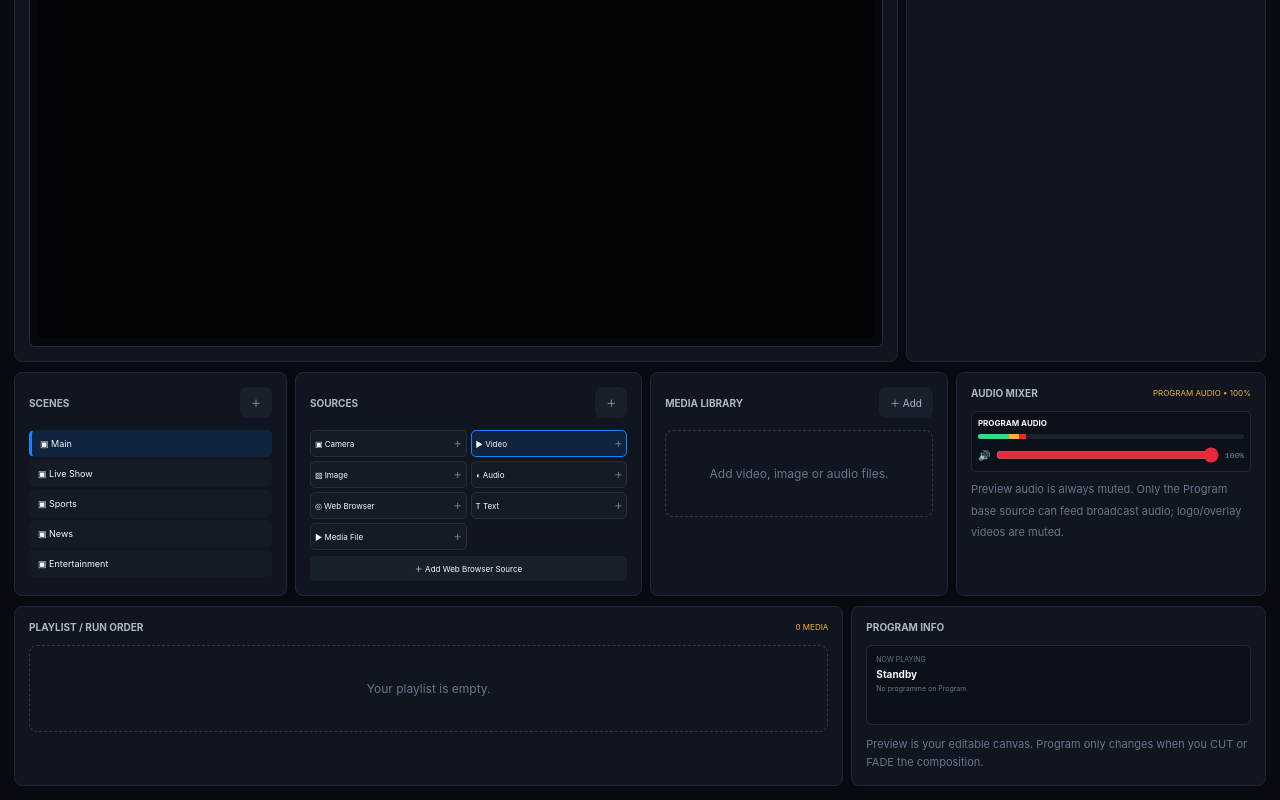
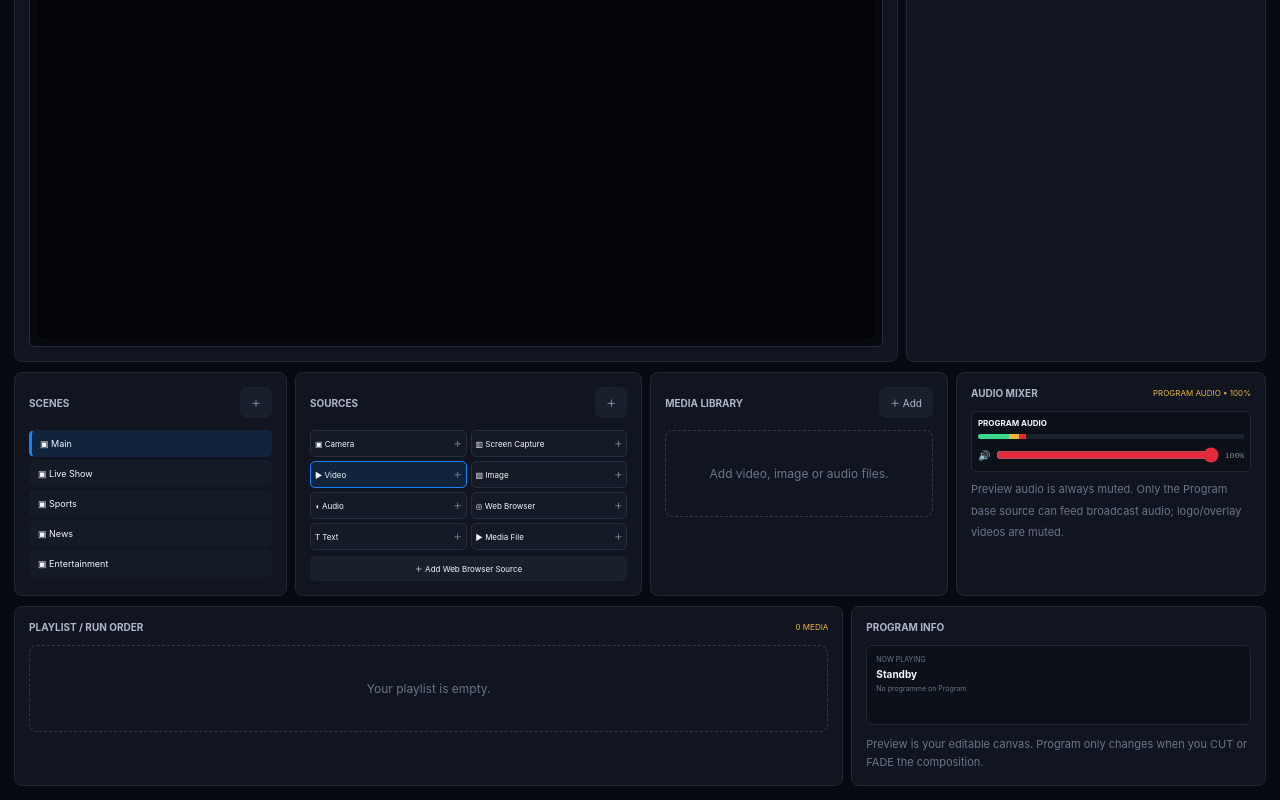
Before and after one commit to julius2255/digital-television-solution, a Next.js app: page / in a window 1280 px wide. Shown: the part 862-1662 px from the top of the page. Built offline with nearby package versions, Linux system fonts and the light colour scheme.

Commit message:
Add OBS-style screen capture source

```diff
--- a/app/page.tsx
+++ b/app/page.tsx
@@ -33,6 +33,7 @@ const initialScenes:Scene[]=[
 
 const initialSources:Source[]=[
   {id:"camera",name:"Camera",kind:"Camera",visible:true},
+  {id:"screen",name:"Screen Capture",kind:"Screen",visible:true},
   {id:"video",name:"Video",kind:"Video",visible:true},
   {id:"image",name:"Image",kind:"Image",visible:true},
   {id:"audio",name:"Audio",kind:"Audio",visible:true},
@@ -76,7 +77,9 @@ export default function Home(){
   const [toast,setToast]=useState("");
   const [connected,setConnected]=useState<Record<string,boolean>>({YouTube:false,Facebook:false,TikTok:false,"Custom RTMP":false});
   const cameraStreamRef=useRef<MediaStream|null>(null);
+  const screenStreamRef=useRef<MediaStream|null>(null);
   const [cameraReady,setCameraReady]=useState(false);
+  const [screenReady,setScreenReady]=useState(false);
   const [cameraFacing,setCameraFacing]=useState<"user"|"environment">("user");
   const [schedule,setSchedule]=useState<string[][]>(seedSchedule);
   const [autoSchedule,setAutoSchedule]=useState(true);
@@ -168,6 +171,8 @@ export default function Home(){
   const startCamera=async()=>{try{if(cameraStreamRef.current){setCameraReady(true);setActiveSource("camera");return;}const stream=await navigator.mediaDevices.getUserMedia({video:{facingMode:{ideal:cameraFacing}},audio:true});cameraStreamRef.current=stream;setCameraReady(true);setActiveSource("camera");setPreviewMediaId("");setPreviewWebUrl("");setPreviewPlaying(true);setPreviewLayers([]);notify(cameraFacing==="user"?"Front camera is ready in Preview":"Back camera is ready in Preview")}catch{notify("Camera access was denied or is unavailable")}};
   const flipCamera=async()=>{const next=cameraFacing==="user"?"environment":"user" as "user"|"environment";try{if(cameraStreamRef.current)cameraStreamRef.current.getTracks().forEach(t=>t.stop());const stream=await navigator.mediaDevices.getUserMedia({video:{facingMode:{exact:next}},audio:true});cameraStreamRef.current=stream;setCameraFacing(next);setCameraReady(true);setActiveSource("camera");notify(next==="user"?"Switched to front camera":"Switched to back camera")}catch{try{const stream=await navigator.mediaDevices.getUserMedia({video:{facingMode:{ideal:next}},audio:true});cameraStreamRef.current=stream;setCameraFacing(next);setCameraReady(true);setActiveSource("camera");notify(next==="user"?"Switched to front camera":"Switched to back camera")}catch{notify("Could not switch camera on this device")}}};
   const stopCamera=()=>{cameraStreamRef.current?.getTracks().forEach(t=>t.stop());cameraStreamRef.current=null;setCameraReady(false);if(activeSource==="camera")setActiveSource("video");notify("Camera source stopped")};
+  const startScreenShare=async()=>{try{if(!navigator.mediaDevices?.getDisplayMedia){notify("Screen capture is not supported by this browser");return;}if(screenStreamRef.current){setScreenReady(true);setActiveSource("screen");return;}const stream=await navigator.mediaDevices.getDisplayMedia({video:true,audio:true});screenStreamRef.current=stream;setScreenReady(true);setActiveSource("screen");setPreviewMediaId("");setPreviewWebUrl("");setPreviewPlaying(true);setPreviewLayers([]);stream.getVideoTracks()[0]?.addEventListener("ended",()=>{screenStreamRef.current=null;setScreenReady(false);if(activeSource==="screen")setActiveSource("video");notify("Screen sharing stopped")});notify("Screen capture is ready in Preview")}catch{notify("Screen sharing was cancelled or unavailable")}};
+  const stopScreenShare=()=>{screenStreamRef.current?.getTracks().forEach(t=>t.stop());screenStreamRef.current=null;setScreenReady(false);if(activeSource==="screen")setActiveSource("video");notify("Screen capture stopped")};
   const addSource=()=>{
     const name=prompt("Source name","New Source");
     if(!name?.trim())return;
@@ -273,7 +278,7 @@ export default function Home(){
         onProgramEnded={()=>{const current=programMediaId;if(current&&playNextPlaylistItem(current))return;setProgramPlaying(false);setProgramTime(0);notify("Program item finished — waiting for the next scheduled item")}}
         scenes={scenes} activeScene={activeScene} setActiveScene={setActiveScene} addScene={addScene}
         sources={sources} activeSource={activeSource} setActiveSource={setActiveSource} addSource={addSource} addWebSource={addWebSource}
-        mediaFiles={mediaFiles} selectMedia={selectMedia} playMedia={playMedia} selectWeb={(url)=>{setPreviewMediaId("");setPreviewWebUrl(url);setPreviewPlaying(false);notify("Web page loaded into Preview")}} upload={()=>fileInputRef.current?.click()} cameraStream={cameraStreamRef.current} cameraReady={cameraReady} cameraFacing={cameraFacing} startCamera={startCamera} flipCamera={flipCamera} stopCamera={stopCamera}
+        mediaFiles={mediaFiles} selectMedia={selectMedia} playMedia={playMedia} selectWeb={(url)=>{setPreviewMediaId("");setPreviewWebUrl(url);setPreviewPlaying(false);notify("Web page loaded into Preview")}} upload={()=>fileInputRef.current?.click()} cameraStream={cameraStreamRef.current} cameraReady={cameraReady} cameraFacing={cameraFacing} startCamera={startCamera} flipCamera={flipCamera} stopCamera={stopCamera} screenStream={screenStreamRef.current} screenReady={screenReady} startScreenShare={startScreenShare} stopScreenShare={stopScreenShare}
       />}
       {section==="playlist"&&<Playlist mediaFiles={mediaFiles} playlistIds={playlistIds} previewMediaId={previewMediaId} selectMedia={selectMedia} playMedia={playMedia} remove={removeMedia} move={movePlaylist} removeFromPlaylist={removeFromPlaylist} addToPlaylist={addToPlaylist} playNow={playPlaylistItem} upload={()=>fileInputRef.current?.click()}/>}
       {section==="schedule"&&<Schedule rows={schedule} now={scheduleClock} auto={autoSchedule} setAuto={setAutoSchedule} setRows={setSchedule} add={addProgramme} mediaFiles={mediaFiles} playNow={playScheduled} showLogoMap={showLogoMap} setShowLogoMap={setShowLogoMap} imageFiles={mediaFiles.filter(f=>f.type.startsWith("image/"))}/>}
@@ -297,13 +302,13 @@ function Studio(p:{
   take:(mode?:"cut"|"fade",time?:number)=>void;transition:"cut"|"fade";setTransition:(v:"cut"|"fade")=>void;
   live:boolean;toggleLive:()=>void;onProgramEnded?:()=>void;scenes:Scene[];activeScene:string;setActiveScene:(v:string)=>void;addScene:()=>void;
   sources:Source[];activeSource:string;setActiveSource:(v:string)=>void;addSource:()=>void;addWebSource:()=>void;
-  mediaFiles:MediaFile[];selectMedia:(id:string)=>void;playMedia:(id:string)=>void;selectWeb:(url:string)=>void;upload:()=>void;cameraStream:MediaStream|null;cameraReady:boolean;cameraFacing:"user"|"environment";startCamera:()=>void;flipCamera:()=>void;stopCamera:()=>void;
+  mediaFiles:MediaFile[];selectMedia:(id:string)=>void;playMedia:(id:string)=>void;selectWeb:(url:string)=>void;upload:()=>void;cameraStream:MediaStream|null;cameraReady:boolean;cameraFacing:"user"|"environment";startCamera:()=>void;flipCamera:()=>void;stopCamera:()=>void;screenStream:MediaStream|null;screenReady:boolean;startScreenShare:()=>void;stopScreenShare:()=>void;
 }){
   const previewRef=useRef<HTMLVideoElement>(null);
   const programRef=useRef<HTMLVideoElement>(null);
   const previewWebRef=useRef<HTMLIFrameElement>(null);
-  const previewCameraRef=useRef<HTMLVideoElement>(null);const programCameraRef=useRef<HTMLVideoElement>(null);
-  useEffect(()=>{if(previewCameraRef.current)previewCameraRef.current.srcObject=p.cameraStream},[p.cameraStream]);useEffect(()=>{if(programCameraRef.current)programCameraRef.current.srcObject=p.cameraStream},[p.cameraStream]);
+  const previewCameraRef=useRef<HTMLVideoElement>(null);const programCameraRef=useRef<HTMLVideoElement>(null);const previewScreenRef=useRef<HTMLVideoElement>(null);const programScreenRef=useRef<HTMLVideoElement>(null);
+  useEffect(()=>{if(previewCameraRef.current)previewCameraRef.current.srcObject=p.cameraStream},[p.cameraStream]);useEffect(()=>{if(programCameraRef.current)programCameraRef.current.srcObject=p.cameraStream},[p.cameraStream]);useEffect(()=>{if(previewScreenRef.current)previewScreenRef.current.srcObject=p.screenStream},[p.screenStream]);useEffect(()=>{if(programScreenRef.current)programScreenRef.current.srcObject=p.screenStream},[p.screenStream]);
   const programWebRef=useRef<HTMLIFrameElement>(null);
   const editorRef=useRef<HTMLDivElement>(null);
   const dragRef=useRef<{id:string;mode:"move"|"resize"|"crop";startX:number;startY:number;x:number;y:number;width:number;height:number;cropTop:number;cropRight:number;cropBottom:number;cropLeft:number}|null>(null);
@@ -403,6 +408,7 @@ function Studio(p:{
   const composition=(program:boolean)=>{
     const layers=program?p.programLayers:p.previewLayers;
     const base=layers.find(x=>x.id==="base");const cameraActive=p.activeSource==="camera"&&!!p.cameraStream;
+  const screenActive=p.activeSource==="screen"&&!!p.screenStream;
     return <div className={"composition "+(program&&fadePulse?"programFade":"")} style={program?{"--fade-duration":p.fadeSpeed+"ms"} as React.CSSProperties:undefined} ref={!program?editorRef:null}>
       {!base&&!program&&cameraActive&&<video ref={previewCameraRef} className="compositionCamera" autoPlay muted playsInline/>}{!base&&!program&&p.previewWebUrl&&<iframe ref={previewWebRef} className="compositionWeb" src={p.previewWebUrl} title="Preview Web Source" allow="autoplay; encrypted-media; picture-in-picture" allowFullScreen/>}
       {!base&&program&&cameraActive&&<video ref={programCameraRef} className="compositionCamera" autoPlay muted={!p.programPlaying||p.muted} playsInline/>}{!base&&program&&p.programWebUrl&&<iframe ref={programWebRef} className="compositionWeb" src={p.programWebUrl} title="Program Web Source" allow="autoplay; encrypted-media; picture-in-picture" allowFullScreen/>}
@@ -437,7 +443,7 @@ function Studio(p:{
 
     <div className="obsBarSimple">
       <div className="panel compact"><div className="title"><b>SCENES</b><button onClick={p.addScene}>＋</button></div>{p.scenes.map(s=><button key={s.id} className={"scene "+(p.activeScene===s.id?"selected":"")} onClick={()=>p.setActiveScene(s.id)}>▣ {s.name}</button>)}</div>
-      <div className="panel compact"><div className="title"><b>SOURCES</b><button onClick={p.addSource}>＋</button></div><div className="sourceGrid">{p.sources.map(s=><button key={s.id} className={p.activeSource===s.id?"sourceSelected":""} onClick={()=>{if(s.kind==="Camera"){p.startCamera();return;}p.setActiveSource(s.id);if(s.kind==="Web"&&s.url)p.selectWeb(s.url)}}>{s.kind==="Camera"?"▣":s.kind==="Image"?"▧":s.kind==="Audio"?"◖":s.kind==="Web"?"◎":s.kind==="Text"?"T":"▶"} {s.name}<b>＋</b></button>)}</div><button className="webSourceButton" onClick={p.addWebSource}>＋ Add Web Browser Source</button>{p.cameraReady&&<div className="cameraControls"><button className="webSourceButton" onClick={p.flipCamera}>🔄 Flip Camera ({p.cameraFacing==="user"?"Front":"Back"})</button><button className="webSourceButton" onClick={p.stopCamera}>■ Stop Camera</button></div>}</div>
+      <div className="panel compact"><div className="title"><b>SOURCES</b><button onClick={p.addSource}>＋</button></div><div className="sourceGrid">{p.sources.map(s=><button key={s.id} className={p.activeSource===s.id?"sourceSelected":""} onClick={()=>{if(s.kind==="Camera"){p.startCamera();return;}if(s.kind==="Screen"){p.startScreenShare();return;}p.setActiveSource(s.id);if(s.kind==="Web"&&s.url)p.selectWeb(s.url)}}>{s.kind==="Camera"?"▣":s.kind==="Screen"?"▥":s.kind==="Image"?"▧":s.kind==="Audio"?"◖":s.kind==="Web"?"◎":s.kind==="Text"?"T":"▶"} {s.name}<b>＋</b></button>)}</div><button className="webSourceButton" onClick={p.addWebSource}>＋ Add Web Browser Source</button>{p.cameraReady&&<div className="cameraControls"><button className="webSourceButton" onClick={p.flipCamera}>🔄 Flip Camera ({p.cameraFacing==="user"?"Front":"Back"})</button><button className="webSourceButton" onClick={p.stopCamera}>■ Stop Camera</button></div>}{p.screenReady&&<div className="cameraControls"><button className="webSourceButton" onClick={p.stopScreenShare}>■ Stop Screen Capture</button></div>}</div>
       <div className="panel compact"><div className="title"><b>MEDIA LIBRARY</b><button onClick={p.upload}>＋ Add</button></div><div className="mediaMini">{p.mediaFiles.length===0?<div className="empty">Add video, image or audio files.</div>:p.mediaFiles.map(f=><button key={f.id} className={"mediaMiniRow "+(p.preview?.id===f.id?"selected":"")} onClick={()=>p.selectMedia(f.id)}><span>{f.type.startsWith("video/")?"▶":f.type.startsWith("image/")?"▧":"♫"}</span><b>{f.name}</b><small>Preview</small><i>▶</i></button>)}</div></div>
       <div className="panel compact"><div className="title"><b>AUDIO MIXER</b><em>{p.muted?"MUTED":"PROGRAM AUDIO • "+Math.round(p.volume*100)+"%"}</em></div><div className="mixerRow"><div className="mixerName"><b>PROGRAM AUDIO</b><span>{p.programPlaying&&!p.muted?"● LIVE":""}</span></div><div className="meter"><i className={p.programPlaying&&!p.muted?"meterLive":""}/></div><div className="volumeLine"><button onClick={()=>p.setMuted(!p.muted)}>{p.muted?"🔇":"🔊"}</button><input aria-label="Program audio volume" type="range" min="0" max="1" step=".01" value={p.volume} onChange={e=>p.setVolume(Number(e.target.value))}/><span>{Math.round(p.volume*100)}%</span></div></div><small className="muted">Preview audio is always muted. Only the Program base source can feed broadcast audio; logo/overlay videos are muted.</small></div>
     </div>
```
